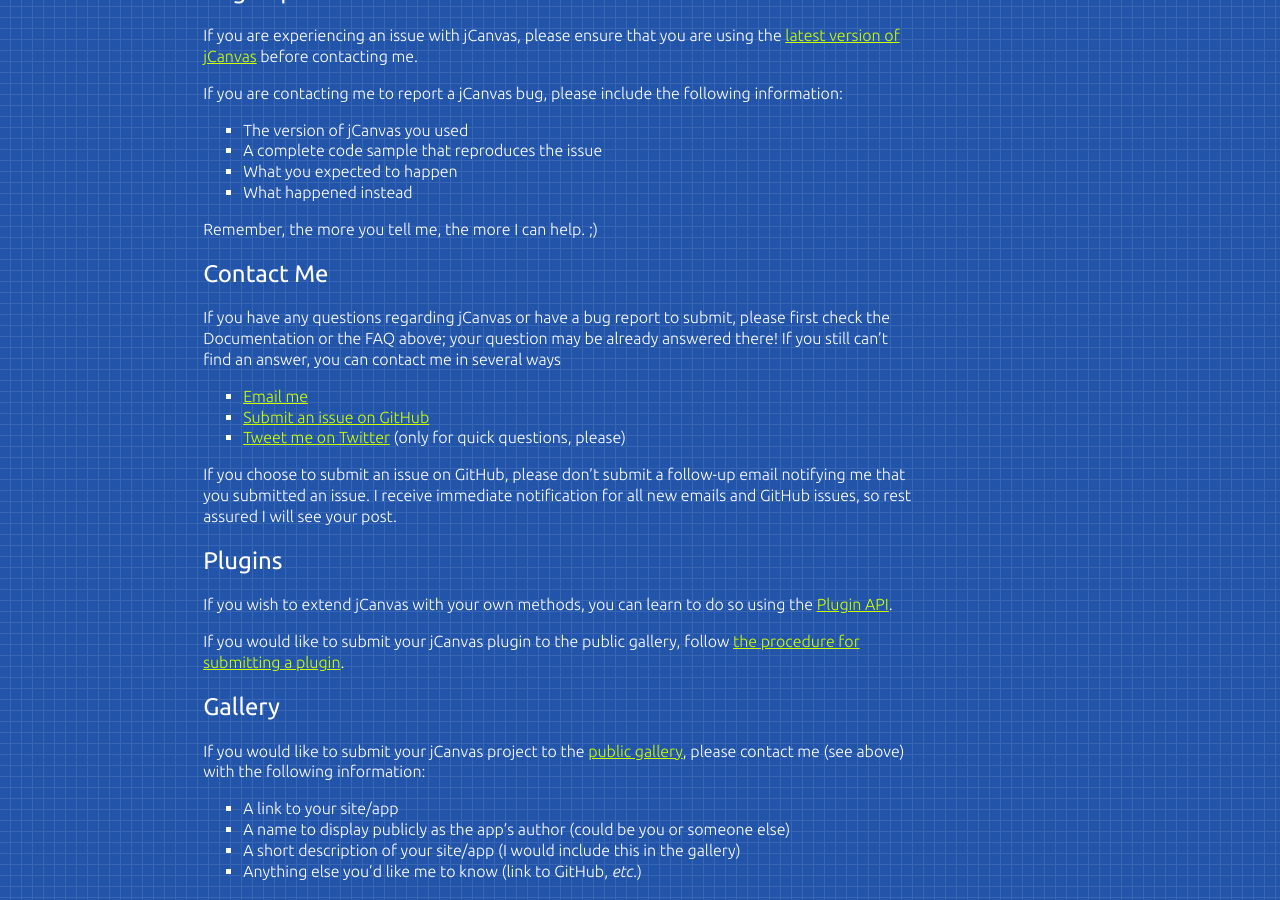
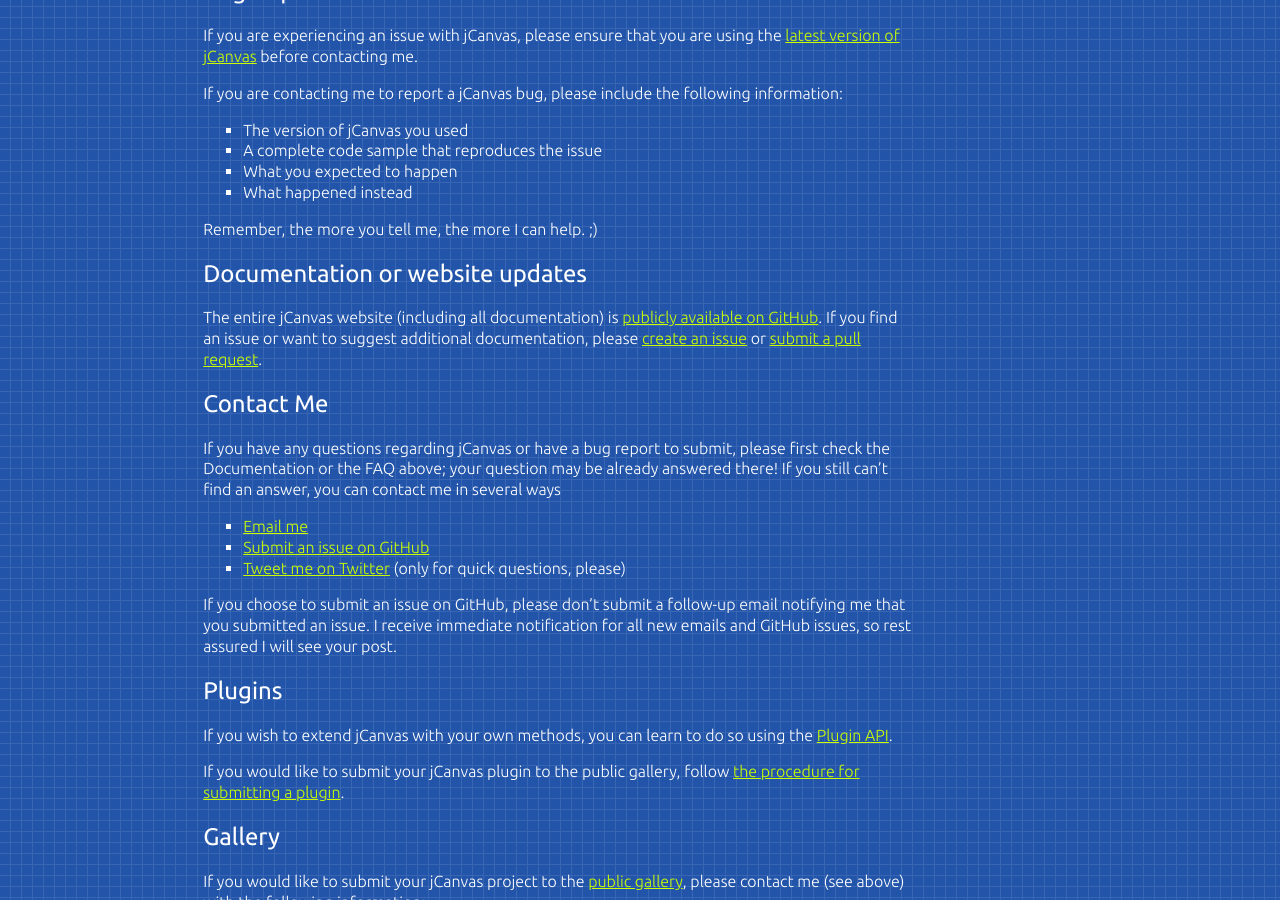
Before and after one commit to caleb531/jcanvas-website, a Jekyll site: the page built from _pages/support.md, in a window 1280 px wide and 900 px high, scrolled down 1445 px. Built offline with Jekyll 4.4.1, drawn with Linux system fonts in a browser that asks for light colours; some web fonts are replaced; a script that is not in the unit is left out; comment, search, counter and statistics services are not loaded.

Commit message:
Add support section about contributing to website

```diff
--- a/_pages/support.md
+++ b/_pages/support.md
@@ -75,6 +75,10 @@
 
 Remember, the more you tell me, the more I can help. ;)
 
+## Documentation or website updates
+
+The entire jCanvas website (including all documentation) is [publicly available on GitHub](https://github.com/caleb531/jcanvas-website). If you find an issue or want to suggest additional documentation, please [create an issue](https://github.com/caleb531/jcanvas-website/issues) or [submit a pull request](https://github.com/caleb531/jcanvas-website/pulls).
+
 ## Contact Me
 
 If you have any questions regarding jCanvas or have a bug report to submit, please first check the Documentation or the FAQ above; your question may be already answered there! If you still can't find an answer, you can contact me in several ways
```
